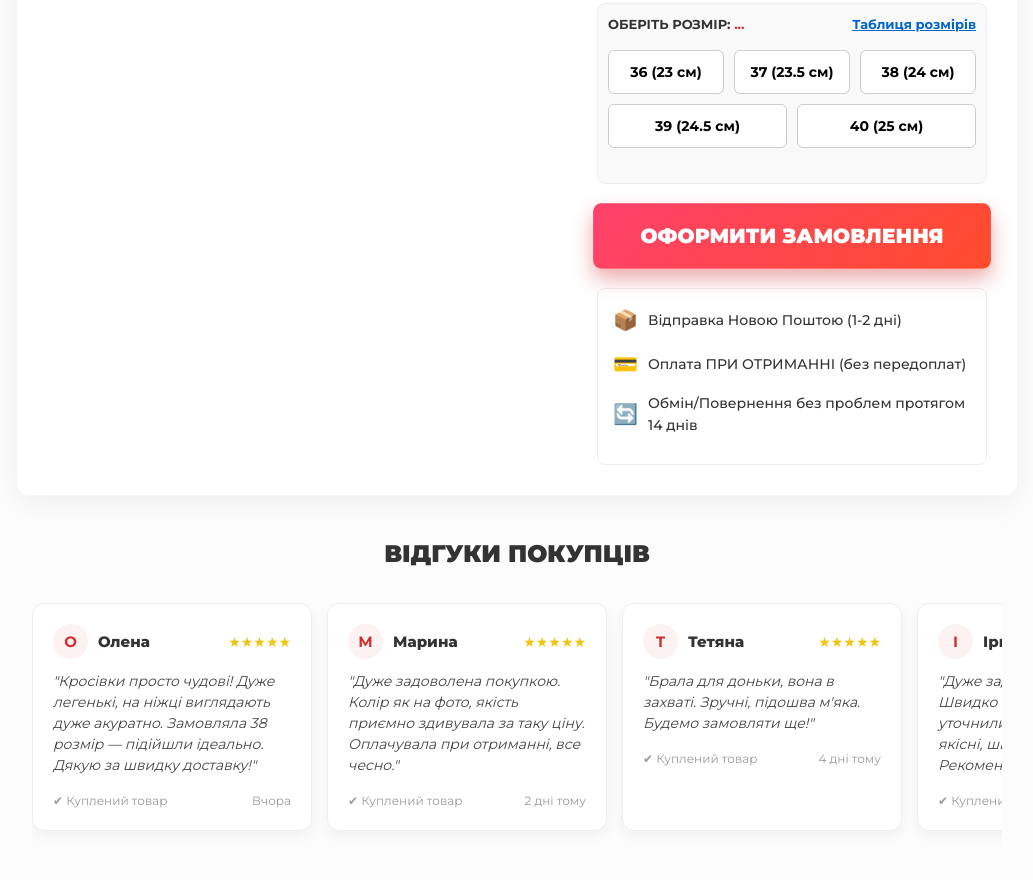
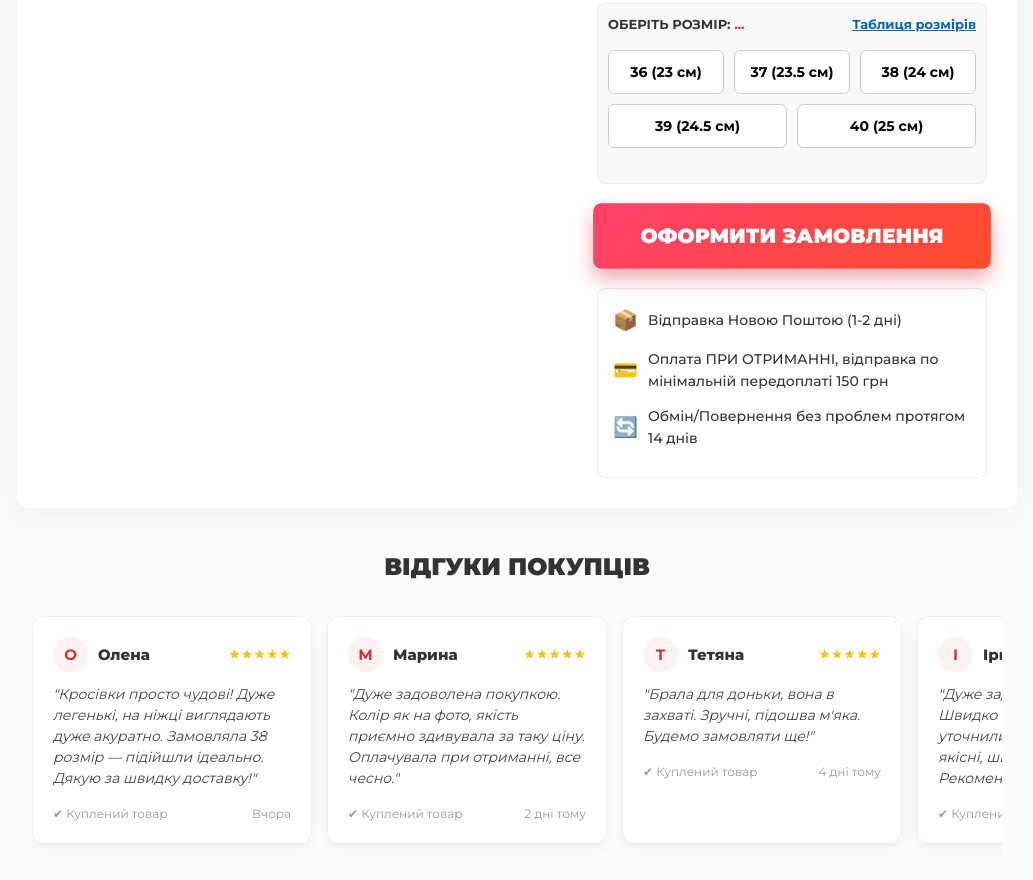
Before and after one commit to PARA-footwear/trend-shoes, a plain HTML site: page model-2/index.html in a window 1280 px wide. Shown: the part 667-1547 px from the top of the page, without its empty margins (123-1156 px from the left). Drawn offline with Linux system fonts and the light colour scheme.

Commit message:
Update index.html

```diff
--- a/model-2/index.html
+++ b/model-2/index.html
@@ -236,7 +236,7 @@
 
             <div class="features-list">
                 <div class="feature-item"><span>📦</span> Відправка Новою Поштою (1-2 дні)</div>
-                <div class="feature-item"><span>💳</span> Оплата ПРИ ОТРИМАННІ (без передоплат)</div>
+                <div class="feature-item"><span>💳</span> Оплата ПРИ ОТРИМАННІ, відправка по мінімальній передоплаті 150 грн</div>
                 <div class="feature-item"><span>🔄</span> Обмін/Повернення без проблем протягом 14 днів</div>
             </div>
         </div>
```
